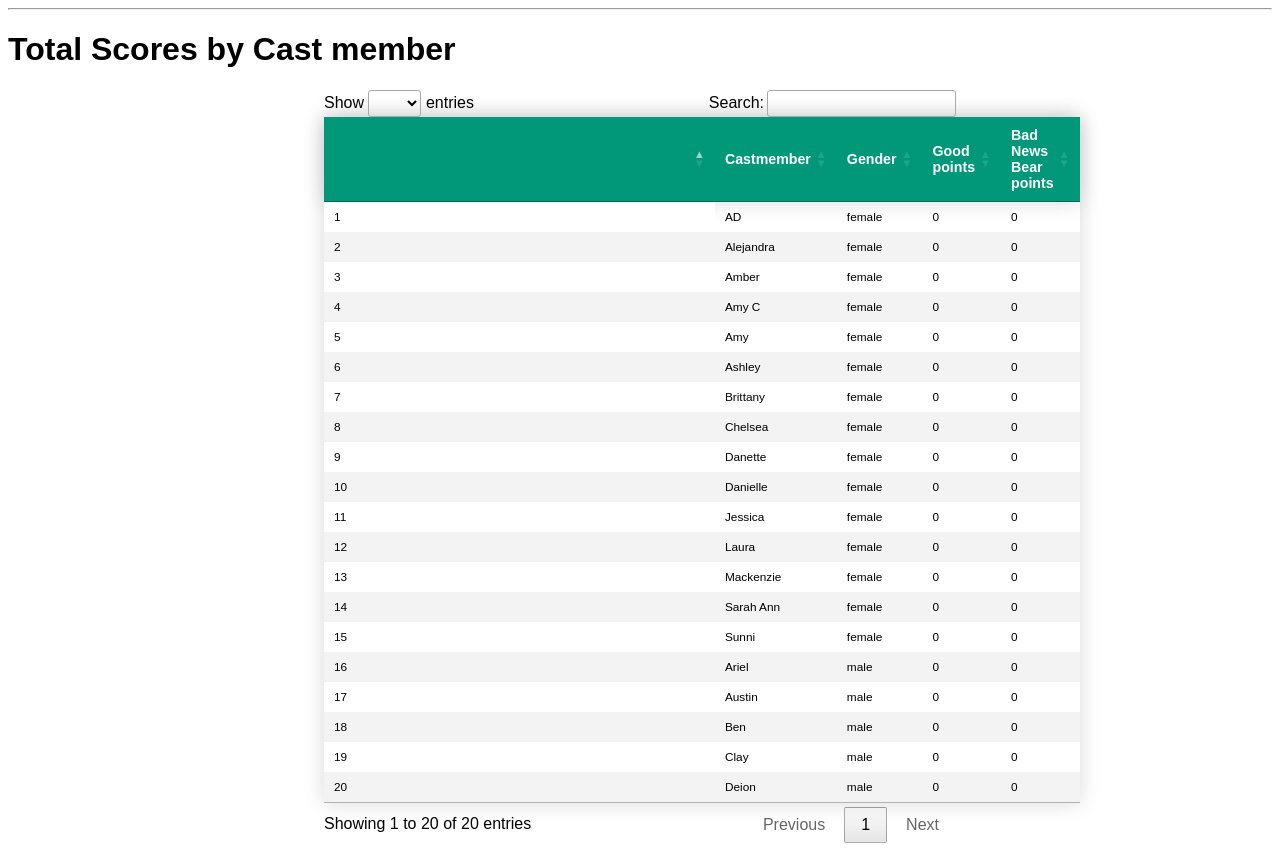
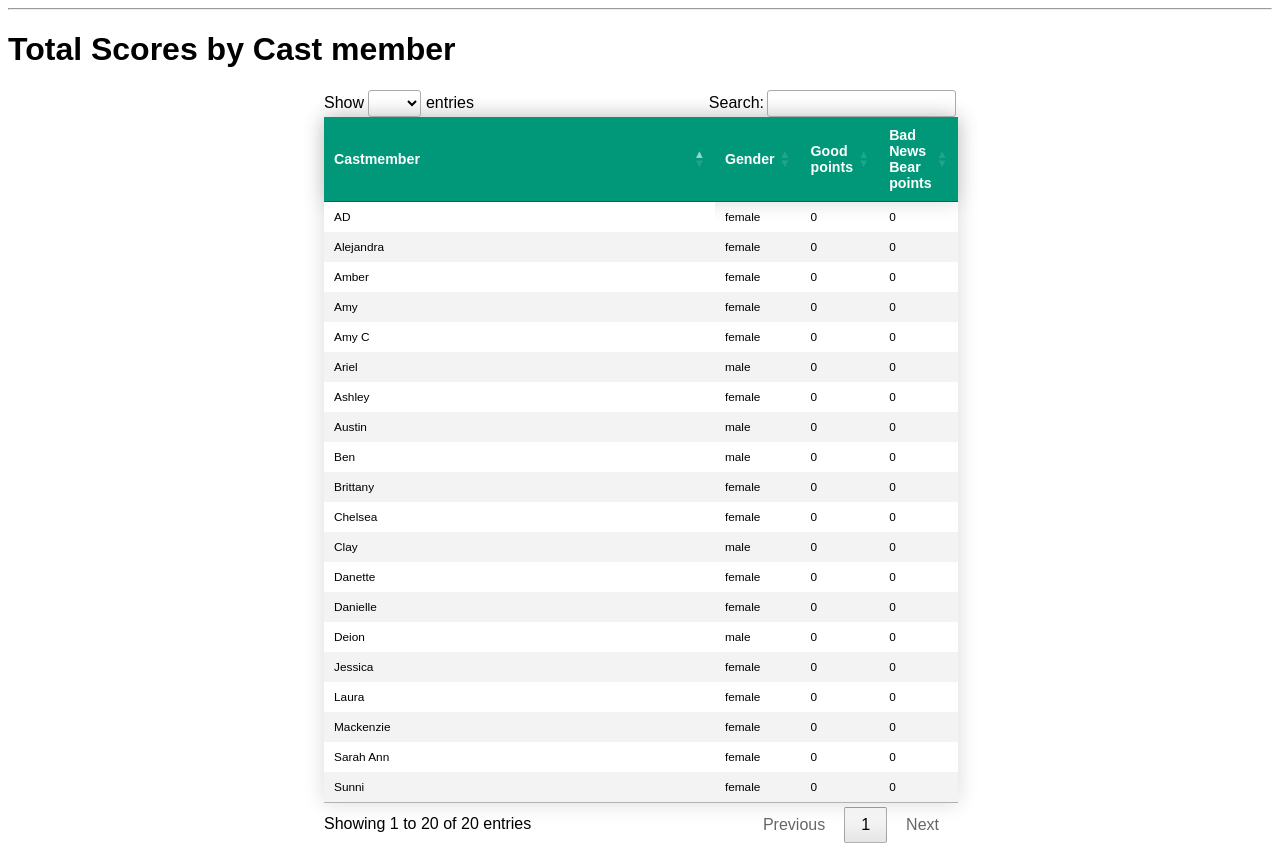
Before and after one commit to Jannelle/loveisblind, a Flask app: template app/templates/all_castmembers_scores.html in a window 1280 px wide. Shown: the part 165-1016 px from the top of the page. Run offline with Flask 3, Linux system fonts and the light colour scheme; the template is opened without the code that fills it: values that come from a table or form of the project are taken from there, others are empty; some libraries are stand-ins or nearby versions.

Commit message:
Adjusted table

```diff
--- a/app/templates/all_castmembers_scores.html
+++ b/app/templates/all_castmembers_scores.html
@@ -6,9 +6,8 @@
 <h1 class="title">{% block title %} Total Scores by Cast member {% endblock %}</h1>
 <body>
 <table id="castmember-table" class="styled-table">
-    <thead>
+    <thead >
         <tr class="styled-table">
-            <th></th>
             <th>Castmember</th>
             <th>Gender</th>
             <th>Good points</th>
@@ -18,7 +17,6 @@
     <tbody>
         {% for castmember in castmembers %}
             <tr>
-                <td class="c1">{{ castmember.id }}</td>
                 <td class="c2">{{ castmember.name }}</td>
                 <td class="c2">{{ castmember.gender }}</td>
                 <td class="c3">{{ calculate_castmember_points(castmember, "good") }}</td>
@@ -40,11 +38,10 @@
     $(document).ready(function() {
         $('#castmember-table').DataTable({
             columnDefs: [
-                { width: '5%', targets: 0 }, // Adjust the width and target column index as needed
-                { width: '20%', targets: 1 },
-                { width: '10%', targets: 2 },
-                { width: '10%', targets: 3 },
-                { width: '10%', targets: 4 }
+                { width: '50%', targets: 0 },
+                { width: '30%', targets: 1 },
+                { width: '30%', targets: 2 },
+                { width: '30%', targets: 3 }
             ],
             pageLength: 30 // Display 25 rows per page
 
```
Also changed, not shown: debugging/resetting_functions.py (+7 -4 lines), app/templates/how_to_score.html (indentation only).
